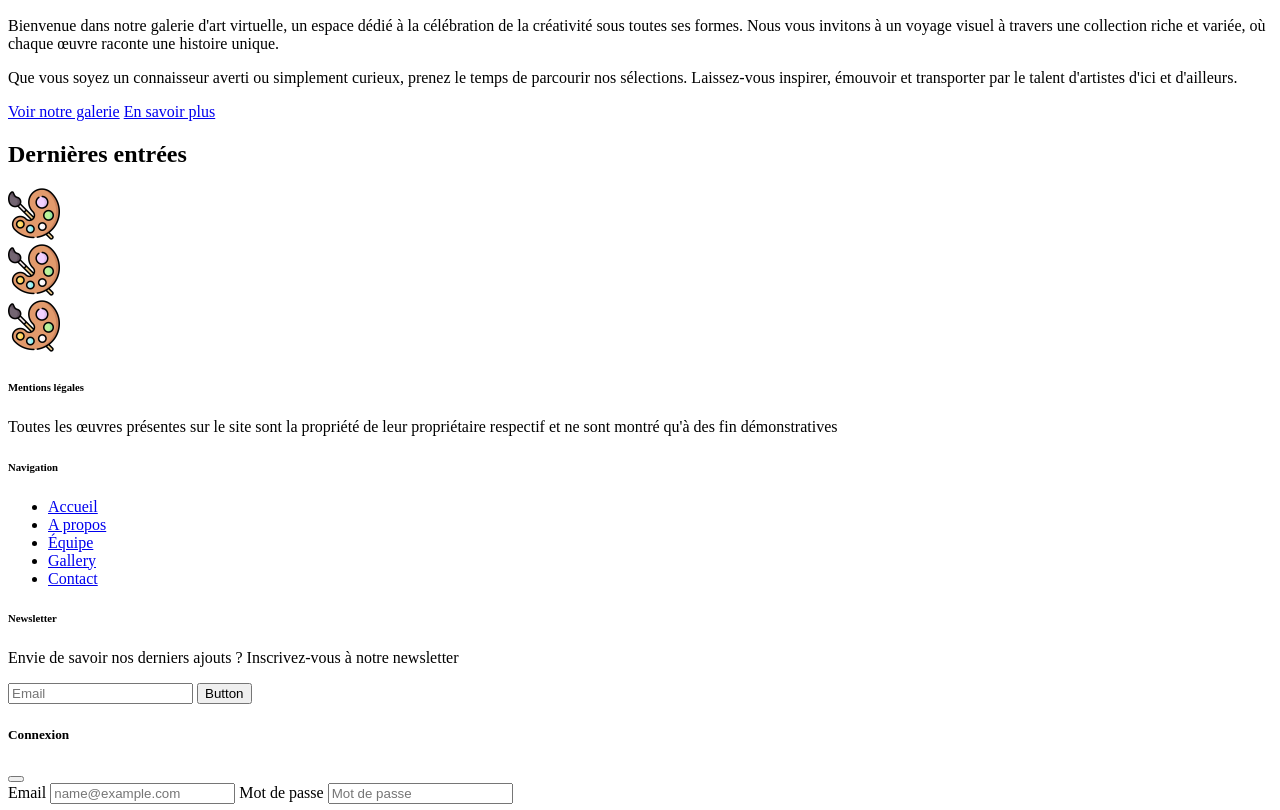
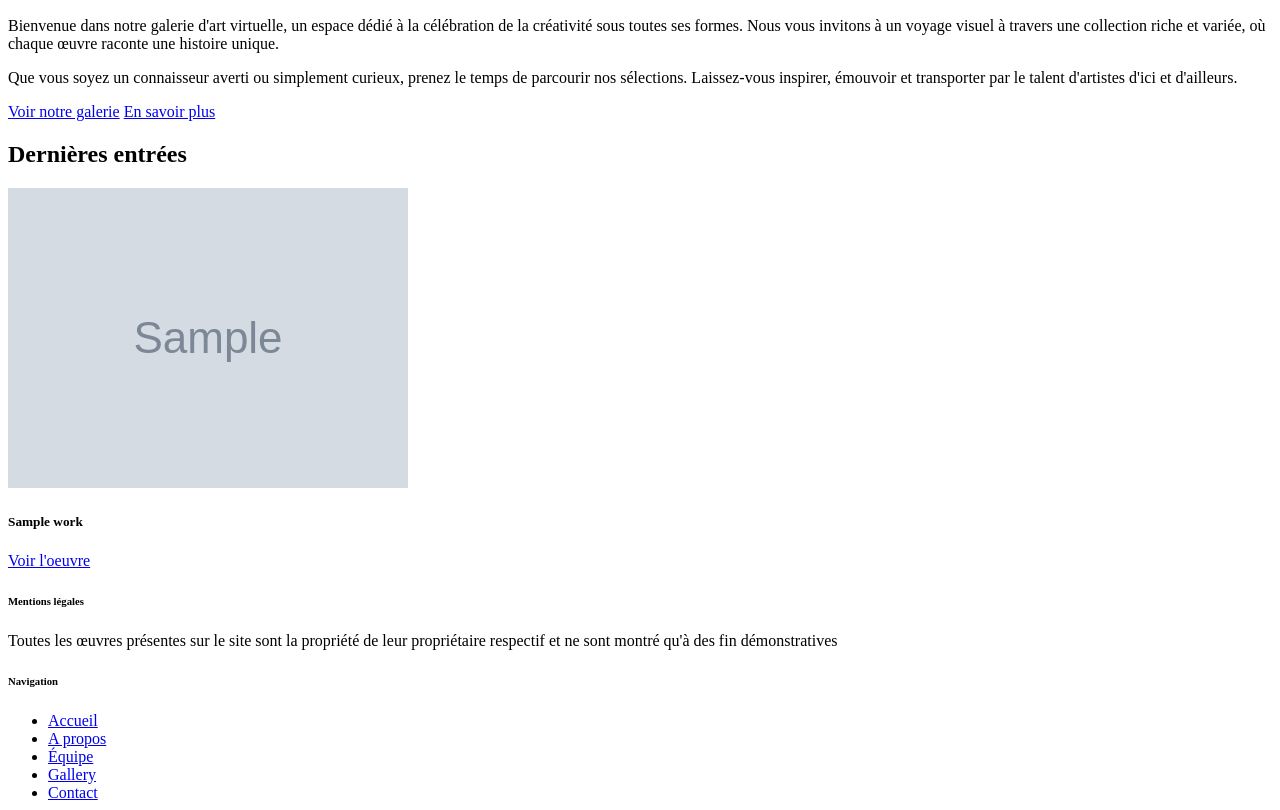
Before and after one commit to Yuniaght/gallery, a Symfony app: template templates/pages/home.html.twig in a window 1280 px wide. Shown: the part 237-1047 px from the top of the page. Run offline with Twig, Linux system fonts and the light colour scheme; the template is opened without the code that fills it: most values are stand-ins (such as "Sample title", 1, 10 or a date in 2020); grey boxes marked "Sample" are stand-in pictures; some libraries are stand-ins or nearby versions.

Commit message:
refactor: changed fixtures
added card into carousel. TODO: fix card height

```diff
--- a/src/DataFixtures/WorkFixtures.php
+++ b/src/DataFixtures/WorkFixtures.php
@@ -39,8 +39,8 @@ class WorkFixtures extends Fixture implements DependentFixtureInterface
                  ->setImage($i .".jpg")
                  ->setDescription($faker->paragraph(rand(2,5), true))
                  ->setCreatedAt(\DateTimeImmutable::createFromMutable($faker->dateTimeBetween("-150 years","today")))
-                 ->setAddedAt(new \DateTimeImmutable())
-                 ->setEditedAt(new \DateTimeImmutable())
+                 ->setAddedAt(\DateTimeImmutable::createFromMutable($faker->dateTimeBetween('-2 years', 'now')))
+                 ->setEditedAt($work->getAddedAt())
                  ->setCategory($categories[array_rand($categories)])
                  ->setTechnic($technics[array_rand($technics)])
                  ->setArtist($artists[array_rand($artists)])
--- a/templates/pages/home.html.twig
+++ b/templates/pages/home.html.twig
@@ -21,18 +21,23 @@
         <h2>Dernières entrées</h2>
         <div id="latestCreation" class="carousel slide" data-bs-touch="false" data-bs-ride="carousel">
             <div class="carousel-inner">
-                <div class="carousel-item active">
-                    <img src="{{ asset('images/favicon.png') }}" class="d-block w-100" alt="...">
-                </div>
-                <div class="carousel-item">
-                    <img src="{{ asset('images/favicon.png') }}" class="d-block w-100" alt="...">
-                </div>
-                <div class="carousel-item">
-                    <img src="{{ asset('images/favicon.png') }}" class="d-block w-100" alt="...">
-                </div>
+                {% for work in latestWork %}
+                    {% if loop.first %}
+                    <div class="card carousel-item active" style="width: 18rem;">
+                    {% else %}
+                    <div class="card carousel-item" style="width: 18rem;">
+                    {% endif %}
+                        <img src="{{ asset('images/work/' ~work.image) }}" class="card-img-top" alt="...">
+                        <div class="card-body">
+                            <h5 class="card-title">{{ work.title }}</h5>
+                            <a href="#" class="btn btn-primary">Voir l'oeuvre</a>
+                        </div>
+                    </div>
+                {% endfor %}
             </div>
         </div>
     </div>
     </div>
+    </div>
 </section>
 {% endblock %}
```
Also changed, not shown: src/Controller/PagesController.php (+11 -4 lines).
